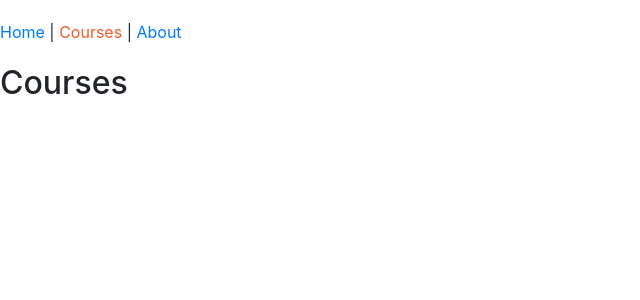
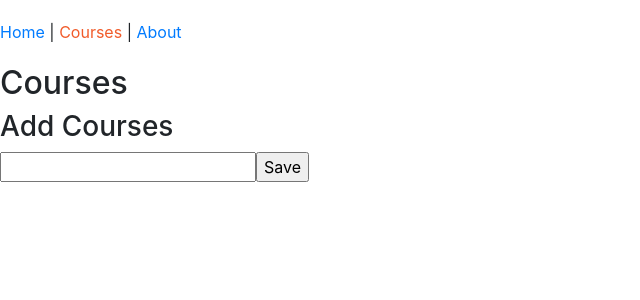
Before and after one commit to Duchieuctk41/redux-app, a React app: page /courses in a window 1280 px wide. Shown: the top 300 px of the page, without its empty margins (0-640 px from the left). Built offline with nearby package versions, Linux system fonts and the light colour scheme.

Commit message:
[1.0.0] add course.

```diff
--- a/src/components/courses/CoursesPage.js
+++ b/src/components/courses/CoursesPage.js
@@ -1,7 +1,31 @@
-import React from "react";
+import React, { Component } from "react";
 
-const courses = () => (
-    <h2>Courses</h2>
-);
+class Courses extends Component {
+  state = {
+    course: {
+      title: "",
+    },
+  };
 
-export default courses;
+  handleChange = (event) => {
+    const course = { ...this.state.course, title: event.target.value };
+    this.setState({ course });
+  };
+
+  render() {
+    return (
+      <form>
+        <h2>Courses</h2>
+        <h3>Add Courses</h3>
+        <input
+          type="text"
+          onChange={this.handleChange}
+          value={this.state.course.title}
+        />
+        <input type="submit" value="Save" />
+      </form>
+    );
+  }
+}
+
+export default Courses;
```
Also changed, not shown: 1 other file (tests, documents, lock files or other folders).
